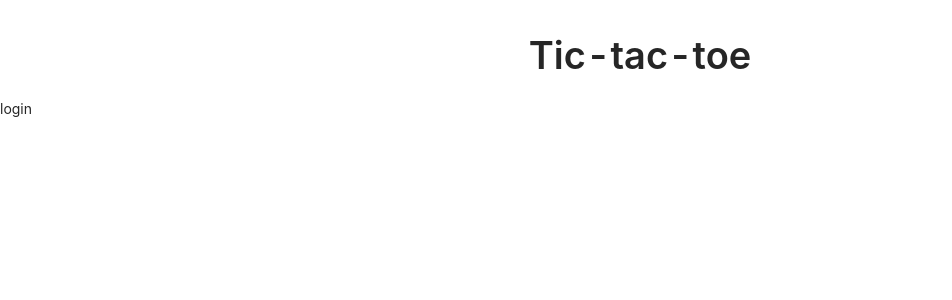
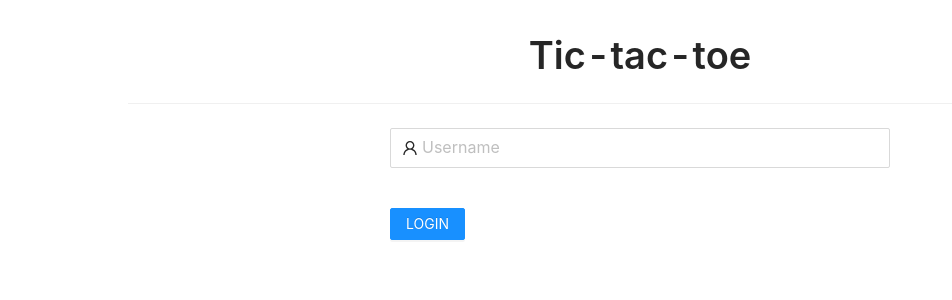
Before and after one commit to NorbertSan/tic-tac-toe-client, a React (Create React App) app: page /login in a window 1280 px wide. Shown: the top 300 px of the page, without its empty margins (0-952 px from the left). Built offline with nearby package versions, Linux system fonts and the light colour scheme.

Commit message:
feat(login): add login form and restrict no auth pages

```diff
--- a/src/App.tsx
+++ b/src/App.tsx
@@ -11,11 +11,11 @@ import Login from "./views/Login/Login";
 import Lobby from "./views/Lobby/Lobby";
 import Header from "./components/Header/Header";
 import AuthGuard from "./guards/AuthGuard";
-// import { UserNameProvider } from "./context/UserNameContext";
 import { UserNameProvider } from "./context/UserNameContext";
 
 const App: React.FC = () => {
   return (
+    <section className="max-w-screen-lg w-full mx-auto">
       <UserNameProvider>
         <Router>
           <Header />
@@ -37,6 +37,7 @@ const App: React.FC = () => {
           </Switch>
         </Router>
       </UserNameProvider>
+    </section>
   );
 };
 
--- a/src/components/GamesList/GamesList.tsx
+++ b/src/components/GamesList/GamesList.tsx
@@ -11,7 +11,6 @@ const GamesList: React.FC = () => {
   };
 
   return (
-    <section className="max-w-screen-lg w-full mx-auto">
     <Tabs
       centered
       defaultActiveKey={activeTab.toString()}
@@ -24,7 +23,6 @@ const GamesList: React.FC = () => {
         <FinishedGames active={activeTab === 1} />
       </Tabs.TabPane>
     </Tabs>
-    </section>
   );
 };
 
--- a/src/components/Header/Header.tsx
+++ b/src/components/Header/Header.tsx
@@ -1,10 +1,13 @@
-import { Typography } from "antd";
+import { Typography, Divider } from "antd";
 
 const Header = () => {
   return (
-    <header className="text-center mt-8">
-      <Typography.Title>Tic-tac-toe</Typography.Title>
-    </header>
+    <>
+      <header className="text-center mt-8">
+        <Typography.Title>Tic-tac-toe</Typography.Title>
+      </header>
+      <Divider />
+    </>
   );
 };
 
--- a/src/views/Login/Login.tsx
+++ b/src/views/Login/Login.tsx
@@ -1,18 +1,55 @@
 import React, { useContext } from "react";
+import { Form, Input, Button } from "antd";
+import { UserOutlined } from "@ant-design/icons";
 import { Redirect } from "react-router-dom";
 import {
   IUserNameContext,
   UserNameContext,
 } from "../../context/UserNameContext";
 
+const layout = {
+  labelCol: { span: 8 },
+  wrapperCol: { span: 16 },
+};
+
+interface IFormValues {
+  userName: string;
+}
+
 const Login: React.FC = () => {
-  const { userName } = useContext<IUserNameContext>(UserNameContext);
+  const { userName, onUserNameChange } =
+    useContext<IUserNameContext>(UserNameContext);
 
   if (userName) {
     return <Redirect to="/list" />;
   }
 
-  return <div>login</div>;
+  const onFinish = (formValues: IFormValues): void => {
+    onUserNameChange(formValues.userName);
+  };
+
+  return (
+    <section className="flex flex-row justify-center">
+      <Form {...layout} name="basic" onFinish={onFinish}>
+        <Form.Item
+          name="userName"
+          rules={[{ required: true, message: "Please input your username!" }]}
+        >
+          <Input
+            style={{ width: 500 }}
+            placeholder="Username"
+            size="large"
+            prefix={<UserOutlined />}
+          />
+        </Form.Item>
+        <Form.Item>
+          <Button className="mt-4" type="primary" htmlType="submit">
+            LOGIN
+          </Button>
+        </Form.Item>
+      </Form>
+    </section>
+  );
 };
 
 export default Login;
```
Lines whose indentation alone changed are shown as unchanged.
